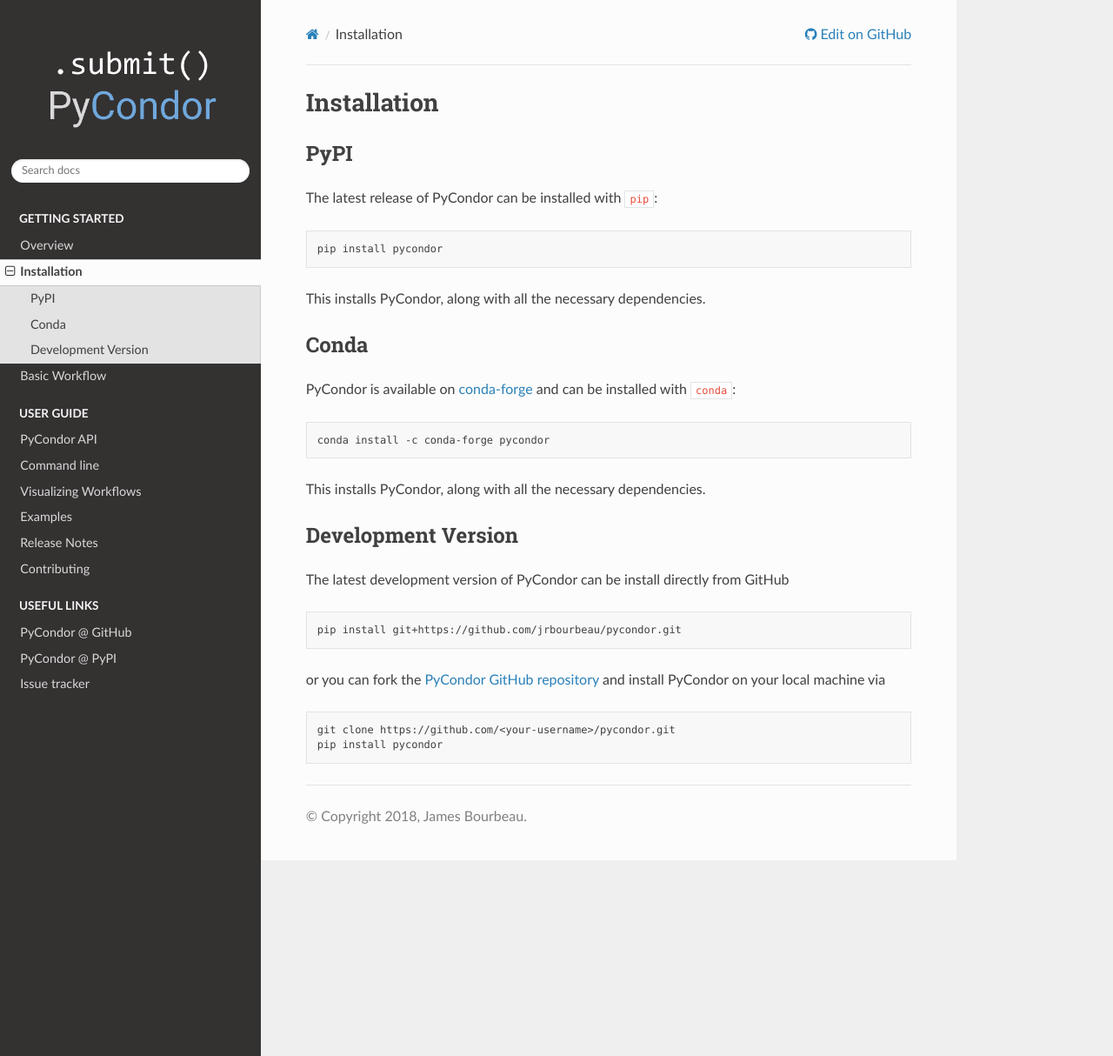
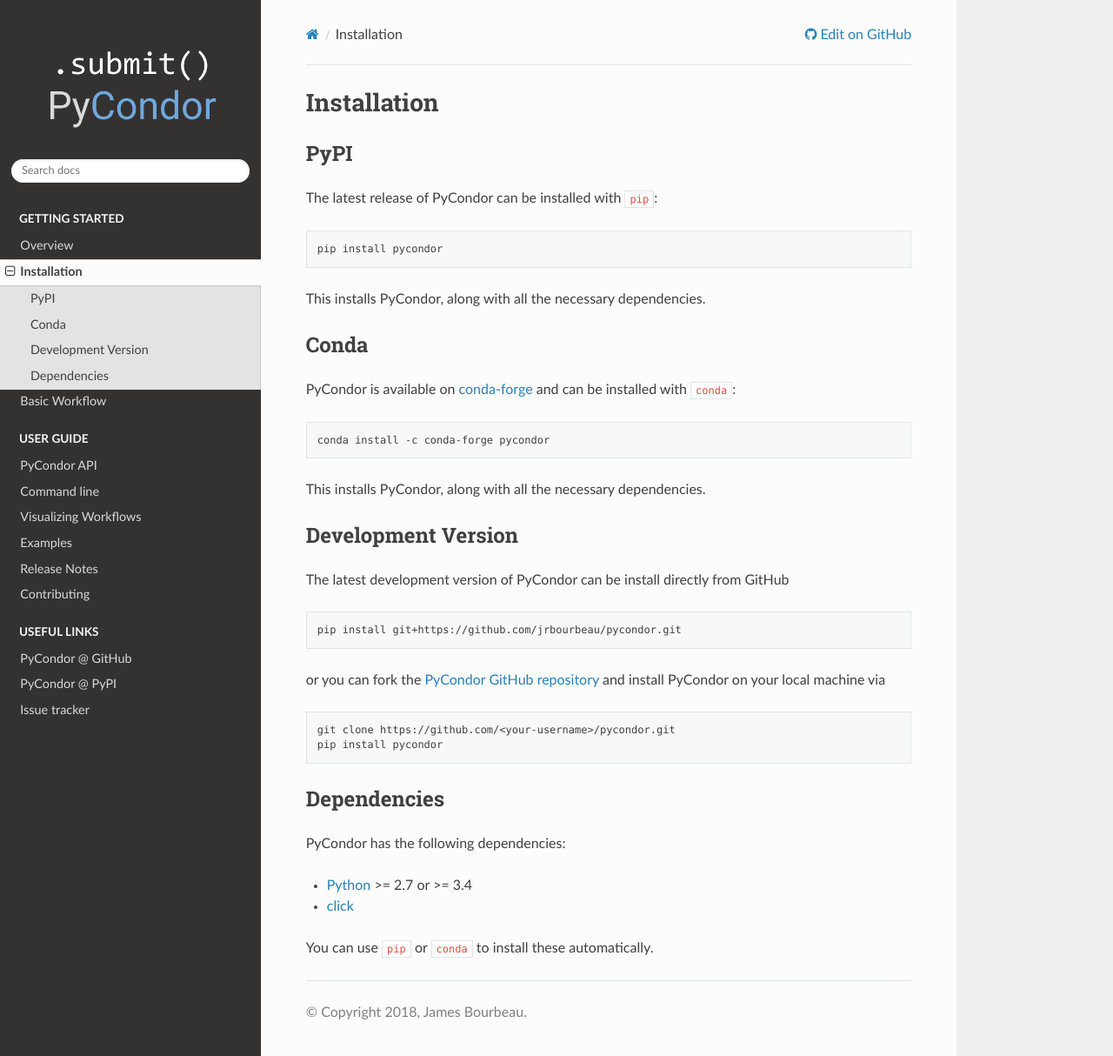
Before and after one commit to pycondor/pycondor, a Sphinx documentation site: the page built from docs/installation.rst, in a window 1280 px wide and 1214 px high. Shown: the whole window at 87% size. Built offline with Sphinx 7.4.7 and the Read the Docs theme 2.0.0, drawn with Linux system fonts in a browser that asks for light colours; the version number is read from the project's files by our own code.

Commit message:
Add dependencies to installation docs

```diff
--- a/docs/installation.rst
+++ b/docs/installation.rst
@@ -49,3 +49,15 @@
 
     git clone https://github.com/<your-username>/pycondor.git
     pip install pycondor
+
+
+------------
+Dependencies
+------------
+
+PyCondor has the following dependencies:
+
+- `Python <https://www.python.org/>`_ >= 2.7 or >= 3.4
+- `click <https://github.com/pallets/click>`_
+
+You can use ``pip`` or ``conda`` to install these automatically.
```
